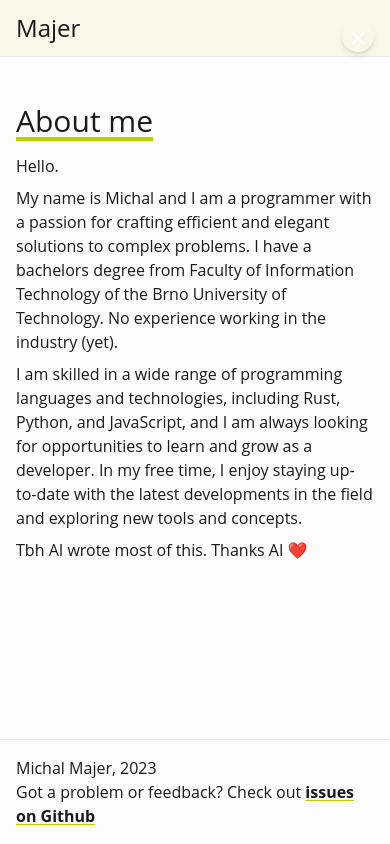
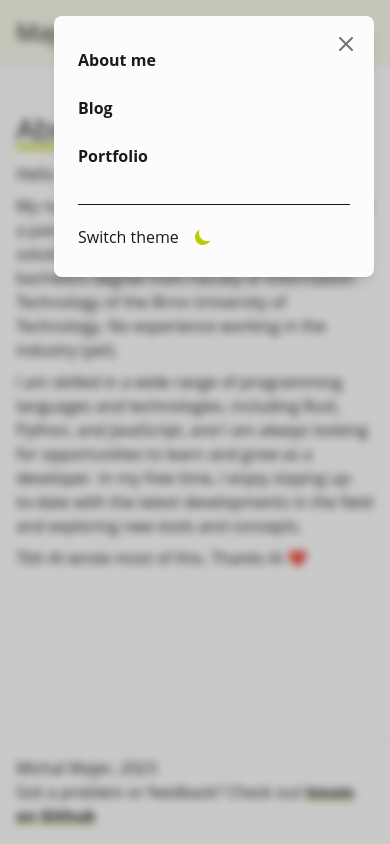
Before and after one commit to Sekky61/personal_website, a Next.js app in the folder web/: page /about in a window 390 px wide. Both pictures are taken after a click on the button 358 px from the left and 36 px from the top of the page. Built offline with nearby package versions, Linux system fonts and the light colour scheme.

Commit message:
Hamburger menu

```diff
--- a/web/common/components/layout/Header.tsx
+++ b/web/common/components/layout/Header.tsx
@@ -5,25 +5,79 @@ import { useRouter } from "next/router";
 import React, { Children } from "react";
 import { ThemeSwitch } from "@common/components/ThemeSwitch";
 
+const linksToDisplay = [
+    {
+        href: "/about",
+        label: "About me",
+    },
+    {
+        href: "/blog",
+        label: "Blog",
+    },
+    {
+        href: "/portfolio",
+        label: "Portfolio",
+    },
+];
+
 const Hamburger = () => {
+    // State for opening menu
+    const [open, setOpen] = React.useState(false);
+
+    const openModal = () => {
+        setOpen(true);
+    };
+
+    const closeModal = () => {
+        setOpen(false);
+    };
+
+    const links = linksToDisplay.map((link) => {
+        return (
+            <li key={link.href} className="font-bold">
+                <a href={link.href}>{link.label}</a>
+
+            </li>
+        );
+    });
+
     return (
-        <div className="w-8 h-8">
-            <button className="relative group">
-                <div className="relative flex overflow-hidden items-center justify-center rounded-full w-8 h-8 transform transition-all duration-200 shadow-md">
-                    <div className="flex flex-col justify-between w-4 h-4 transform transition-all duration-300 origin-center overflow-hidden">
-                        <div className="bg-white h-[2px] w-7 transform transition-all duration-300 origin-left group-focus:translate-x-10"></div>
-                        <div className="bg-white h-[2px] w-7 rounded transform transition-all duration-300 group-focus:translate-x-10 delay-75"></div>
-                        <div className="bg-white h-[2px] w-7 transform transition-all duration-300 origin-left group-focus:translate-x-10 delay-150"></div>
-                        <div className="absolute items-center justify-between transform transition-all duration-500 top-2.5 -translate-x-10 group-focus:translate-x-0 flex w-0 group-focus:w-12">
-                            <div className="absolute bg-white h-[2px] w-4 transform transition-all duration-500 rotate-0 delay-300 group-focus:rotate-45"></div>
-                            <div className="absolute bg-white h-[2px] w-4 transform transition-all duration-500 -rotate-0 delay-300 group-focus:-rotate-45"></div>
+        <>
+            <button className="w-8 h-8 relative group" onClick={openModal}>
+                <div className="relative flex overflow-hidden items-center justify-center rounded-full w-8 h-8 shadow-md">
+                    <div className="flex flex-col justify-between w-4 h-4 overflow-hidden">
+                        <div className="bg-white h-[2px] w-7 origin-left"></div>
+                        <div className="bg-white h-[2px] w-7 rounded"></div>
+                        <div className="bg-white h-[2px] w-7 origin-left"></div>
+                        <div className="absolute items-center justify-between top-2.5 -translate-x-10 flex w-0">
+                            <div className="absolute bg-white h-[2px] w-4"></div>
+                            <div className="absolute bg-white h-[2px] w-4"></div>
                         </div>
                     </div>
                 </div>
             </button>
-            <input className="hidden" type="checkbox" name="" id="hamburger-checkbox" />
-        </div>
-
+            <input className="hidden" type="checkbox" name="displayDropdown" id="hamburger-checkbox" />
+            {open &&
+                <div className="fixed z-50 inset-0 md:hidden">
+                    <div className="absolute inset-0 bg-black/20 backdrop-blur-sm">
+                        <div className="fixed w-full top-4 right-4 bg-neutral-99 dark:bg-neutral-10 rounded-lg max-w-xs shadow-lg p-6 pt-8">
+                            <button onClick={closeModal} className="absolute top-4 right-4">
+                                <svg className="w-6 h-6 text-neutral-500" fill="none" stroke="currentColor" viewBox="0 0 24 24" xmlns="http://www.w3.org/2000/svg">
+                                    <path strokeLinecap="round" strokeLinejoin="round" strokeWidth="2" d="M6 18L18 6M6 6l12 12"></path>
+                                </svg>
+                            </button>
+                            <ul className="space-y-6 pb-5">
+                                {links}
+                            </ul>
+                            <div className="pt-4 mt-4 border-t border-neutral-10 dark:border-neutral-99 flex items-center">
+                                <span className="pr-2">Switch theme</span>
+                                <ThemeSwitch></ThemeSwitch>
+                            </div>
+                        </div>
+                    </div>
+                </div>
+            }
+        </>
     );
 }
 
@@ -57,6 +111,18 @@ const NavLink = ({
 };
 
 const Header = () => {
+
+    const navLinks = linksToDisplay.map((link) => {
+        return (
+            <li>
+                <NavLink href={link.href}>
+                    <span className="navlink">{link.label}</span>
+                </NavLink>
+            </li>
+        );
+    });
+
+
     return (
         <div className="neutral-bg sticky top-0 w-full border-b divide-slate-500 z-10">
             <div className="bg-primary-40/[.08] px-4">
@@ -76,21 +142,7 @@ const Header = () => {
                                 <ThemeSwitch></ThemeSwitch>
                                 <nav>
                                     <ul className="flex space-x-5">
-                                        <li>
-                                            <NavLink href="/about">
-                                                <span className="navlink">About me</span>
-                                            </NavLink>
-                                        </li>
-                                        <li>
-                                            <NavLink href="/blog">
-                                                <span className="navlink">Blog</span>
-                                            </NavLink>
-                                        </li>
-                                        <li>
-                                            <NavLink href="/portfolio">
-                                                <span className="navlink">Portfolio</span>
-                                            </NavLink>
-                                        </li>
+                                        {navLinks}
                                     </ul>
                                 </nav>
                                 <div className="pl-8 ml-8 border-l">
```
